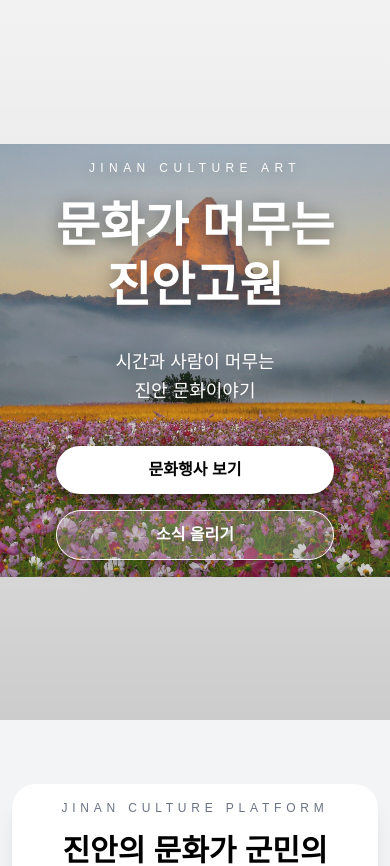
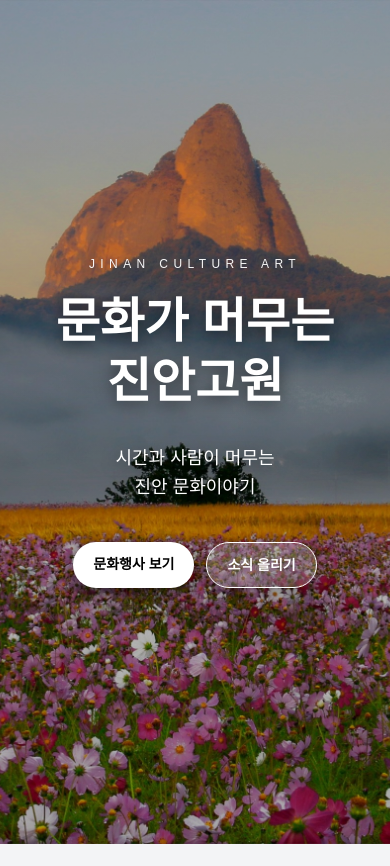
Before and after one commit to kymo2002/jinan-art, a Next.js app: page / in a window 390 px wide. Shown: the top 866 px of the page. Built offline with nearby package versions, Linux system fonts and the light colour scheme; no server answers; the database is empty.

Commit message:
Show fullscreen original hero image on mobile

```diff
--- a/app/page.tsx
+++ b/app/page.tsx
@@ -301,21 +301,30 @@ export default function Home() {
   return (
     <main className="min-h-screen bg-gray-100 text-black">
       {/* HERO */}
-      <section className="relative flex min-h-[720px] items-center justify-center overflow-hidden bg-white px-6 text-white md:min-h-screen">
+      <section className="relative flex h-[100svh] min-h-[100svh] items-center justify-center overflow-hidden bg-black px-4 text-white md:min-h-screen md:px-6">
+        {/* 모바일: 원본 사진 한 장만 화면 전체에 표시 */}
+        <img
+          src="/images/main-hero.jpg"
+          alt="문화가 머무는 진안고원"
+          className="absolute inset-0 h-full w-full object-cover object-center md:hidden"
+        />
+
+        {/* PC: 기존 흐린 배경 유지 */}
         <div
           className="absolute inset-0 hidden scale-110 bg-cover bg-center opacity-60 blur-md md:block"
           style={{ backgroundImage: "url('/images/main-hero.jpg')" }}
         />
 
+        {/* PC: 원본 사진 전체 표시 */}
         <div
-          className="absolute inset-0 bg-contain bg-center bg-no-repeat md:bg-contain"
+          className="absolute inset-0 hidden bg-contain bg-center bg-no-repeat md:block"
           style={{ backgroundImage: "url('/images/main-hero.jpg')" }}
         />
 
-        <div className="absolute inset-0 bg-white/10" />
+        <div className="absolute inset-0 bg-black/15 md:bg-white/10" />
         <div className="absolute inset-0 bg-gradient-to-b from-black/5 via-black/10 to-black/20" />
 
-        <div className="relative z-10 text-center drop-shadow-[0_3px_8px_rgba(0,0,0,0.45)]">
+        <div className="relative z-10 text-center drop-shadow-[0_3px_8px_rgba(0,0,0,0.55)]">
           <p className="mb-5 text-xs tracking-[0.45em] text-white/95">
             JINAN CULTURE ART
           </p>
@@ -332,17 +341,17 @@ export default function Home() {
             진안 문화이야기
           </p>
 
-          <div className="mt-10 flex flex-col justify-center gap-4 sm:flex-row">
+          <div className="mt-10 flex justify-center gap-3 sm:gap-4">
             <a
               href="#events"
-              className="rounded-full bg-white px-6 py-3 font-bold text-black shadow-lg transition hover:bg-gray-100"
+              className="rounded-full bg-white px-5 py-3 text-sm font-bold text-black shadow-lg transition hover:bg-gray-100 sm:px-6 sm:text-base"
             >
               문화행사 보기
             </a>
 
             <a
               href="#upload"
-              className="rounded-full border border-white bg-white/20 px-6 py-3 font-bold text-white shadow-lg backdrop-blur-sm transition hover:bg-white/30"
+              className="rounded-full border border-white bg-white/20 px-5 py-3 text-sm font-bold text-white shadow-lg backdrop-blur-sm transition hover:bg-white/30 sm:px-6 sm:text-base"
             >
               소식 올리기
             </a>
```
